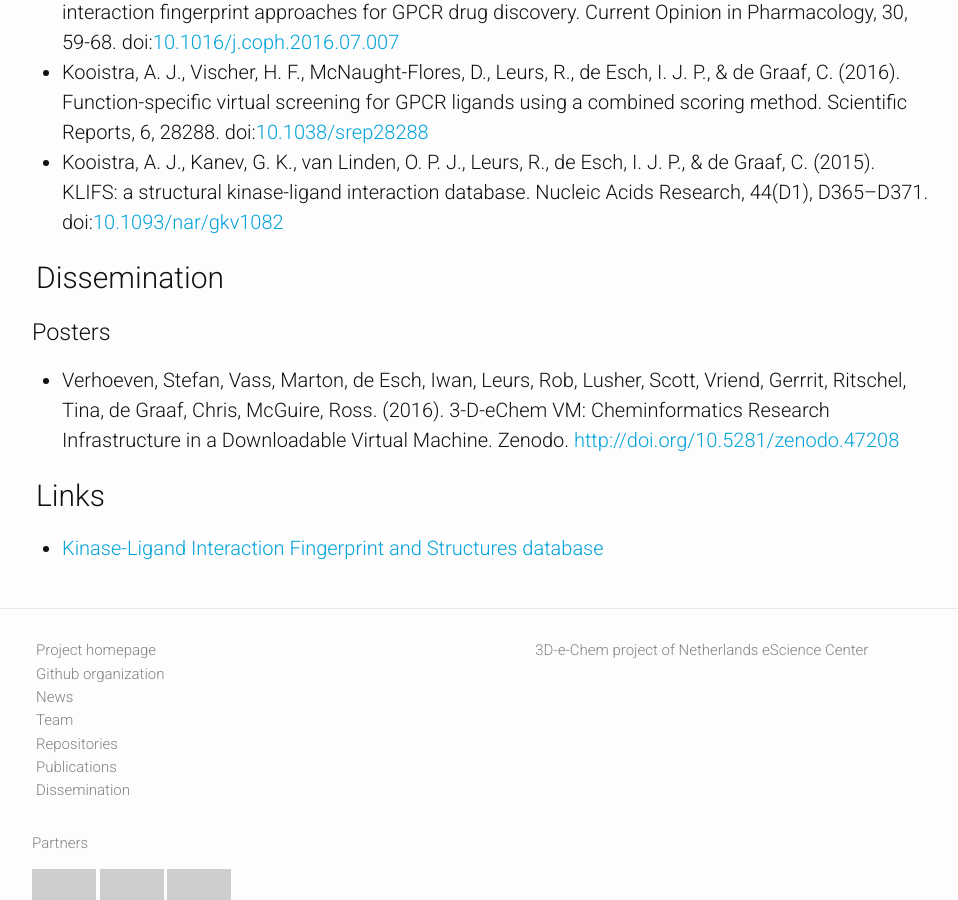
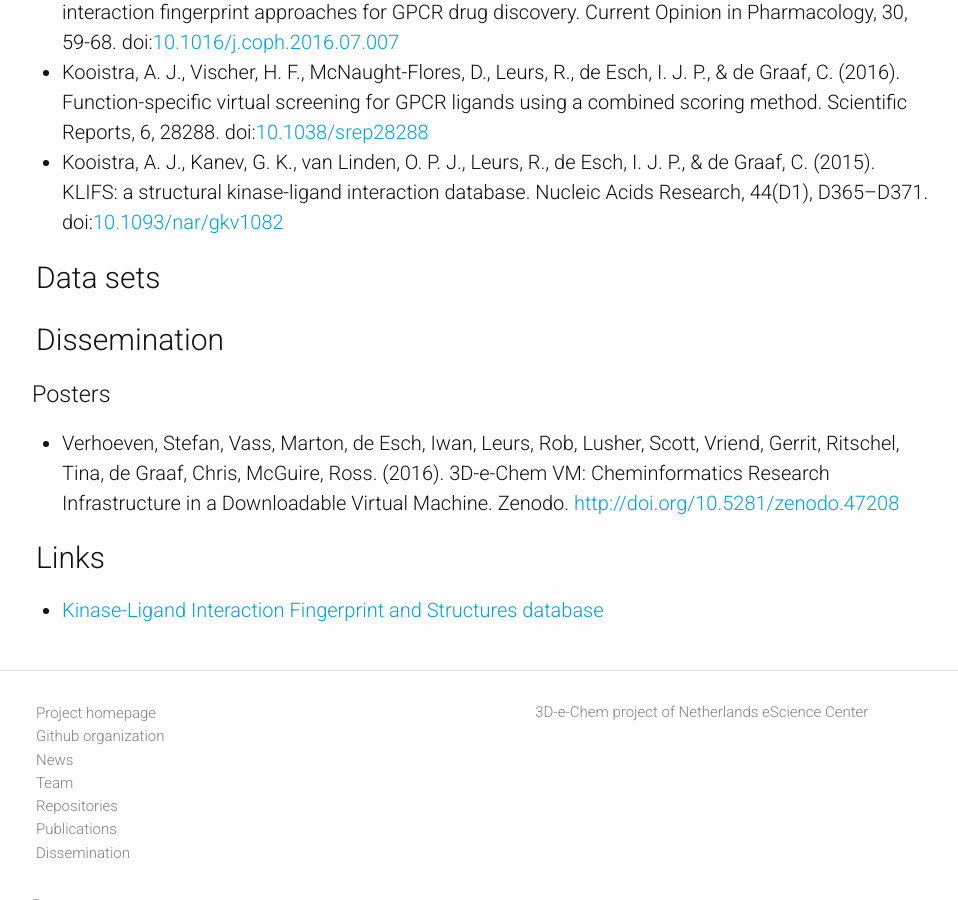
Before and after one commit to 3D-e-Chem/3D-e-Chem.github.io, a Jekyll site: the page built from index.html, in a window 1280 px wide and 900 px high, scrolled down 2449 px. Shown: the whole window, without its empty margins (158-1116 px from the left). Built offline with Jekyll 4.4.1, drawn with Linux system fonts in a browser that asks for light colours; a style sheet for code colours, icons or effects is not loaded; grey boxes are pictures that could not be loaded.

Commit message:
Update index.html

```diff
--- a/index.html
+++ b/index.html
@@ -40,13 +40,14 @@ layout: default
 {% include publications.html %}
 
 <p></p>
-<a name="data">
+<h2><a name="data"></a><span class="mega-octicon octicon-file-binary"></span><span class="octitext">Data sets</span></h2>
 
+<p></p>
 <h2><a name="dissemination"></a><span class="mega-octicon octicon-briefcase"></span><span class="octitext">Dissemination</span></h2>
 
 <h3>Posters</h3>
 <ul>
-<li>Verhoeven, Stefan, Vass, Marton, de Esch, Iwan, Leurs, Rob, Lusher, Scott, Vriend, Gerrrit, Ritschel, Tina, de Graaf, Chris, McGuire, Ross. (2016). 3-D-eChem VM: Cheminformatics Research Infrastructure in a Downloadable Virtual Machine. Zenodo. <a href="http://doi.org/10.5281/zenodo.47208">http://doi.org/10.5281/zenodo.47208</a>
+<li>Verhoeven, Stefan, Vass, Marton, de Esch, Iwan, Leurs, Rob, Lusher, Scott, Vriend, Gerrit, Ritschel, Tina, de Graaf, Chris, McGuire, Ross. (2016). 3D-e-Chem VM: Cheminformatics Research Infrastructure in a Downloadable Virtual Machine. Zenodo. <a href="http://doi.org/10.5281/zenodo.47208">http://doi.org/10.5281/zenodo.47208</a>
 </li>
 </ul>
 
```
